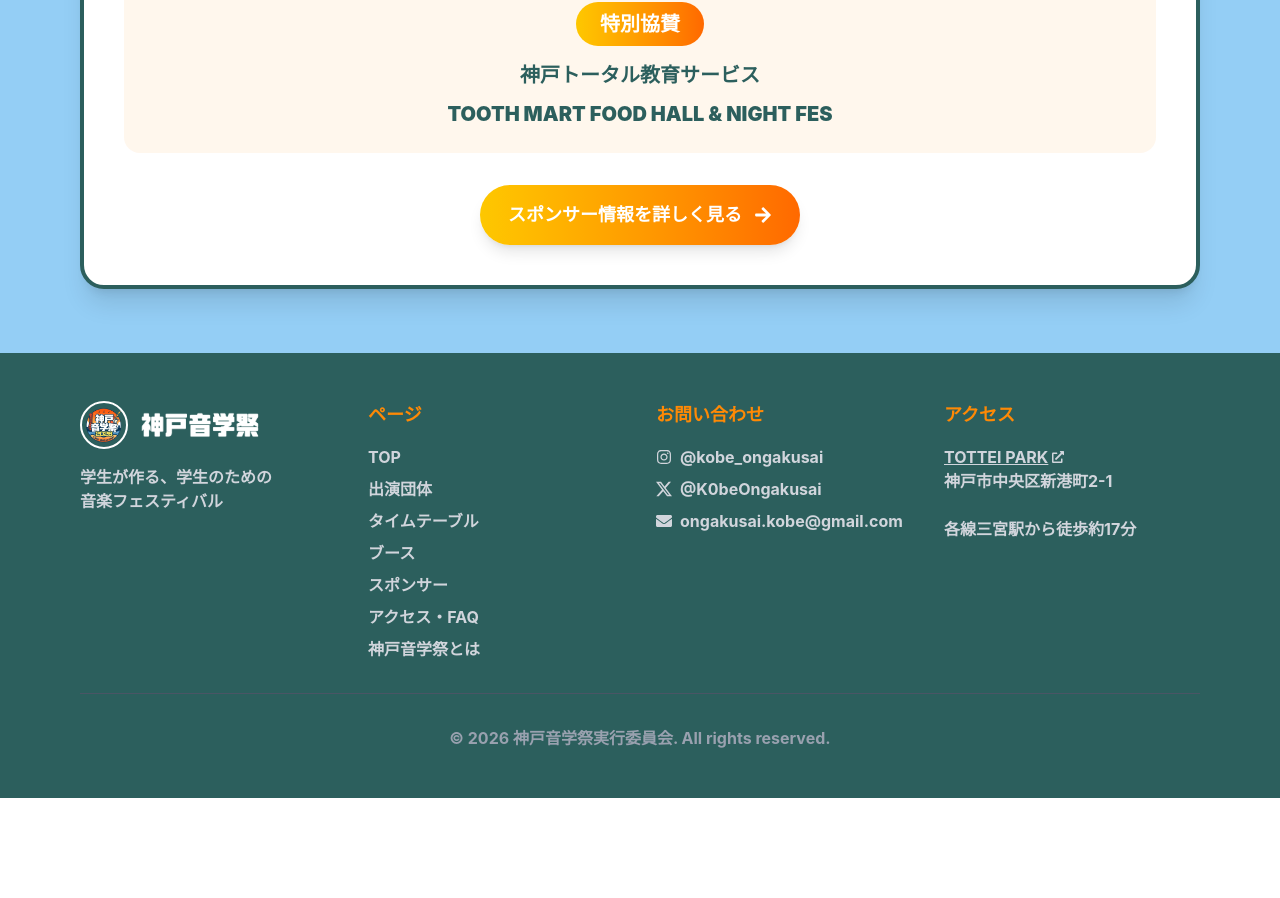
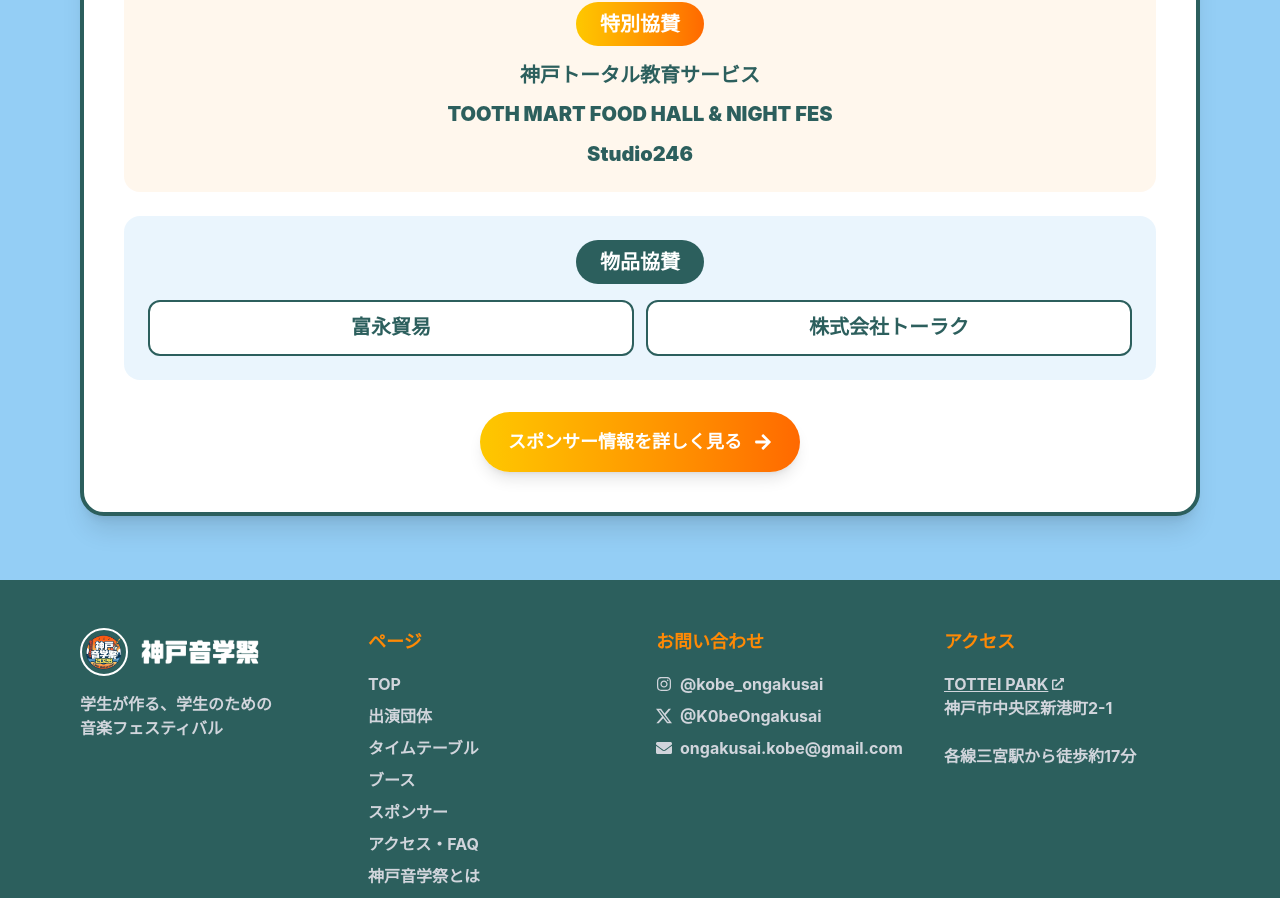
Before and after one commit to hhhhyyyy11/kobe-ongakusai-2026, a Next.js app: page / in a window 1280 px wide. Shown: the part 6149-7047 px from the top of the page. Before the commit the page ends 6947 px from the top, so only its background shows below. Built offline with nearby package versions, Linux system fonts and the light colour scheme; no server answers.

Commit message:
協賛企業を追加

```diff
--- a/src/app/sponsors/page.tsx
+++ b/src/app/sponsors/page.tsx
@@ -8,6 +8,7 @@
 import { WavePattern } from "@/components/WavePattern";
 import {
   featuredSponsors,
+  goodsSponsors,
   sponsorContactEmail,
   supporters,
 } from "@/constants/sponsors";
@@ -16,7 +17,7 @@
 export const metadata: Metadata = createPageMetadata({
   title: "スポンサー｜神戸音学祭2026",
   description:
-    "神戸音学祭2026をご支援いただいている後援団体・特別協賛企業と、協賛に関するお問い合わせ先をご紹介します。",
+    "神戸音学祭2026をご支援いただいている後援団体・特別協賛企業・物品協賛企業と、協賛に関するお問い合わせ先をご紹介します。",
   path: "/sponsors",
 });
 
@@ -80,12 +81,20 @@
             </div>
 
             <div className="grid gap-10">
-              {featuredSponsors.map((sponsor) => (
+              {featuredSponsors.map((sponsor) => {
+                const { image, paragraphs } = sponsor;
+                const hasDetails = image && paragraphs;
+
+                return (
                   <article
                     key={sponsor.name}
                     className="overflow-hidden rounded-3xl border-4 border-kobe-orange bg-gradient-to-br from-white via-white to-orange-50 p-4 shadow-xl sm:p-7"
                   >
-                  <div className="mb-6 text-center">
+                    <div
+                      className={
+                        hasDetails ? "mb-6 text-center" : "text-center"
+                      }
+                    >
                       <p className="mb-2 text-xs font-black tracking-[0.28em] text-kobe-orange">
                         SPECIAL SPONSOR
                       </p>
@@ -94,20 +103,21 @@
                       </h3>
                     </div>
 
+                    {image && paragraphs && (
                       <div className="grid items-center gap-7 lg:grid-cols-2">
                         <div className="flex min-h-64 items-center justify-center overflow-hidden rounded-2xl border-2 border-gray-200 bg-white p-3 shadow-inner">
                           <Image
-                        src={sponsor.image.src}
-                        alt={sponsor.image.alt}
-                        width={sponsor.image.width}
-                        height={sponsor.image.height}
+                            src={image.src}
+                            alt={image.alt}
+                            width={image.width}
+                            height={image.height}
                             sizes="(min-width: 1024px) 480px, 90vw"
                             className="h-auto max-h-[38rem] w-full object-contain"
                           />
                         </div>
 
                         <div className="space-y-4 text-left text-base leading-relaxed font-bold text-gray-700 sm:text-lg">
-                      {sponsor.paragraphs.map((paragraph, paragraphIndex) => (
+                          {paragraphs.map((paragraph, paragraphIndex) => (
                             <p
                               key={`${sponsor.name}-${paragraphIndex}`}
                               className="whitespace-pre-line"
@@ -117,6 +127,34 @@
                           ))}
                         </div>
                       </div>
+                    )}
+                  </article>
+                );
+              })}
+            </div>
+          </div>
+
+          <div>
+            <div className="mb-8 text-center">
+              <div className="inline-block rounded-full bg-kobe-dark-teal px-7 py-3">
+                <h2 className="text-3xl font-black text-white md:text-4xl">
+                  物品協賛
+                </h2>
+              </div>
+            </div>
+
+            <div className="grid gap-6 sm:grid-cols-2">
+              {goodsSponsors.map((sponsor) => (
+                <article
+                  key={sponsor.name}
+                  className="rounded-3xl border-4 border-kobe-dark-teal bg-kobe-light-blue/20 p-7 text-center shadow-xl sm:p-9"
+                >
+                  <p className="mb-2 text-xs font-black tracking-[0.28em] text-kobe-dark-teal">
+                    GOODS SPONSOR
+                  </p>
+                  <h3 className="text-2xl leading-tight font-black text-kobe-dark-teal sm:text-3xl">
+                    {sponsor.name}
+                  </h3>
                 </article>
               ))}
             </div>
--- a/src/components/SponsorSection.tsx
+++ b/src/components/SponsorSection.tsx
@@ -3,7 +3,11 @@
 import { FaArrowRight, FaHandshake } from "react-icons/fa";
 import { SupporterCard } from "./SupporterCard";
 import { WavePattern } from "./WavePattern";
-import { featuredSponsors, supporters } from "@/constants/sponsors";
+import {
+  featuredSponsors,
+  goodsSponsors,
+  supporters,
+} from "@/constants/sponsors";
 
 export function SponsorSection() {
   return (
@@ -56,6 +60,22 @@
               </ul>
             </div>
 
+            <div className="mt-6 rounded-2xl bg-kobe-light-blue/20 p-5 sm:p-6">
+              <div className="mb-4 inline-block rounded-full bg-kobe-dark-teal px-6 py-2">
+                <h3 className="text-xl font-black text-white">物品協賛</h3>
+              </div>
+              <ul className="grid gap-3 text-lg font-black leading-snug text-kobe-dark-teal sm:grid-cols-2 sm:text-xl">
+                {goodsSponsors.map((sponsor) => (
+                  <li
+                    key={sponsor.name}
+                    className="rounded-xl border-2 border-kobe-dark-teal/20 bg-white px-4 py-3"
+                  >
+                    {sponsor.name}
+                  </li>
+                ))}
+              </ul>
+            </div>
+
             <div className="mt-8">
               <Link
                 href="/sponsors"
--- a/src/constants/sponsors.ts
+++ b/src/constants/sponsors.ts
@@ -1,12 +1,16 @@
 export interface FeaturedSponsor {
   name: string;
-  image: {
+  image?: {
     src: string;
     width: number;
     height: number;
     alt: string;
   };
-  paragraphs: string[];
+  paragraphs?: string[];
+}
+
+export interface GoodsSponsor {
+  name: string;
 }
 
 export interface Supporter {
@@ -39,7 +43,7 @@
 
 /**
  * 公式サイトで特別枠として紹介する協賛企業・団体。
- * 素材がそろった企業のみを追加し、配列順で掲載する。
+ * 紹介素材がない場合は名称のみを設定し、配列順で掲載する。
  */
 export const featuredSponsors: FeaturedSponsor[] = [
   {
@@ -73,4 +77,17 @@
       "「TOOTH MART」で、神戸音学祭の余韻まで楽しむ特別なひとときをお過ごしください。",
     ],
   },
+  {
+    name: "Studio246",
+  },
 ];
+
+/** 物品提供で神戸音学祭をご支援いただいている企業。 */
+export const goodsSponsors: GoodsSponsor[] = [
+  {
+    name: "富永貿易",
+  },
+  {
+    name: "株式会社トーラク",
+  },
+];
```
Lines whose indentation alone changed are shown as unchanged.
